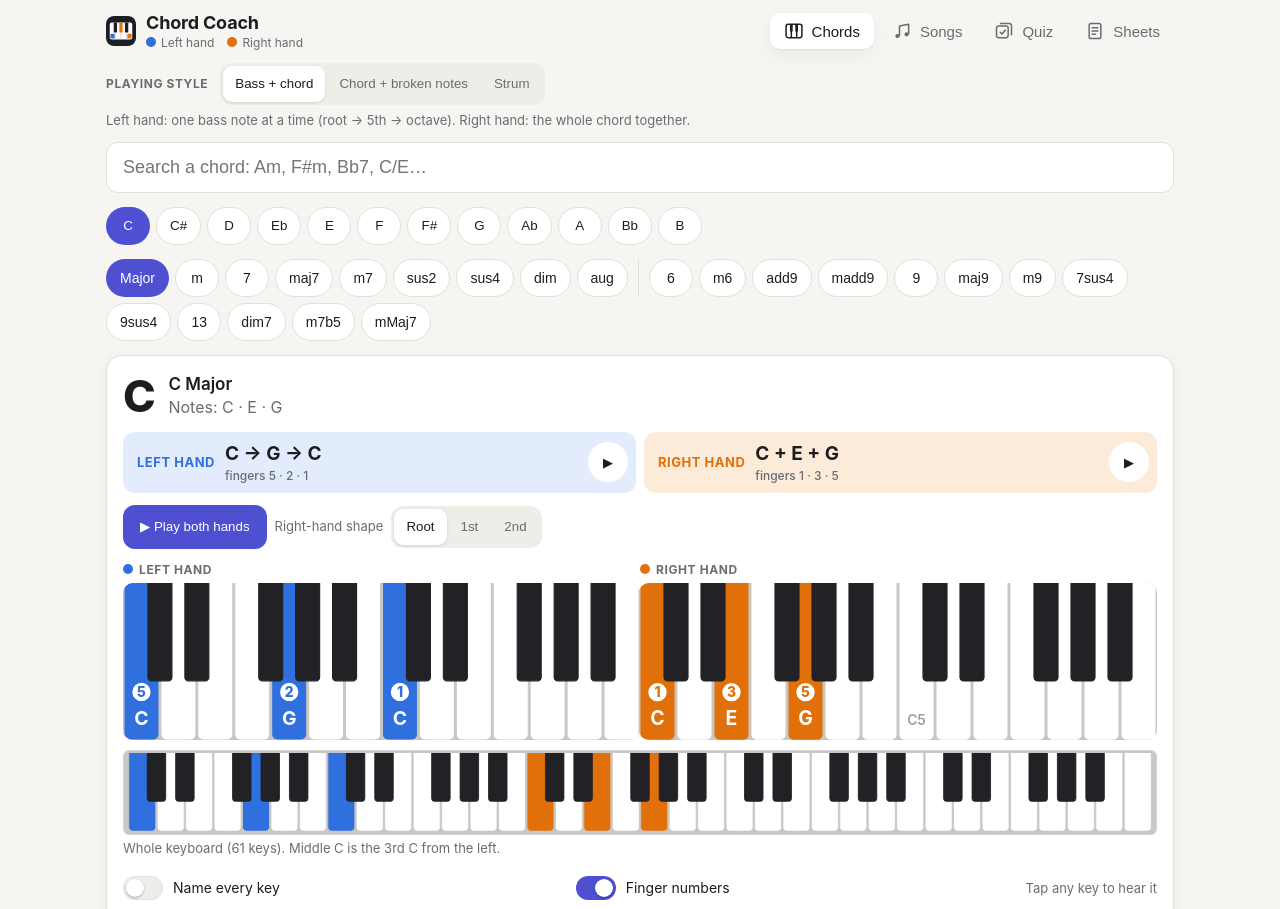
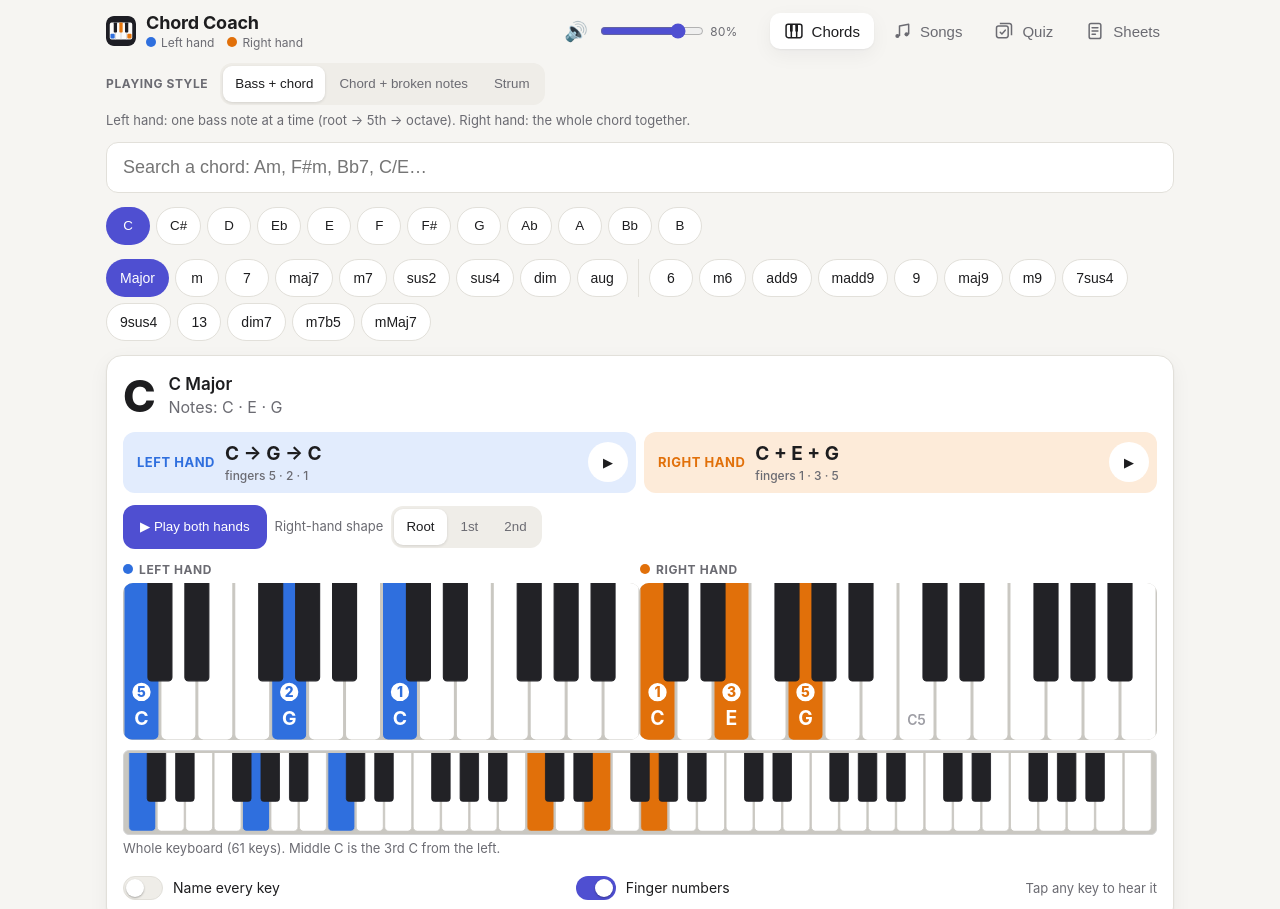
Before and after one commit to K1LLU444/chord-coach, a website with bundled scripts: page index.html in a window 1280 px wide. Shown: the top 909 px of the page. Built offline with nearby package versions, Linux system fonts and the light colour scheme.

Commit message:
Add a master volume slider with mute
A speaker button and a slider in the header set the master volume for every
sound (chords, metronome, sample). 80% is the level the app always had and
100% is a little louder; the level and mute are remembered. A short note plays
when you let go of the slider so you can hear the new level.

Co-Authored-By: Claude Sonnet 5.5 <noreply@anthropic.com>

```diff
--- a/js/app.js
+++ b/js/app.js
@@ -8,6 +8,7 @@ import { songsView, decodeSongs } from './views/songs.js';
 import { quizView } from './views/quiz.js';
 import { sheetsView } from './views/sheets.js';
 import { styleBar } from './style.js';
+import { volumeControl } from './volume.js';
 
 const ICONS = {
   chords: '<svg viewBox="0 0 24 24" aria-hidden="true"><rect x="2.5" y="4" width="19" height="16" rx="2.5" fill="none" stroke="currentColor" stroke-width="1.8"/><path d="M8.8 4v16M15.2 4v16" stroke="currentColor" stroke-width="1.8"/><rect x="7.2" y="4" width="3.2" height="9" rx="1" fill="currentColor"/><rect x="13.6" y="4" width="3.2" height="9" rx="1" fill="currentColor"/></svg>',
@@ -32,6 +33,7 @@ for (const [name, view] of Object.entries(views)) {
 }
 
 document.querySelector('.app-header').after(styleBar());
+document.querySelector('.app-header').insertBefore(volumeControl(), tabs); // volume sits next to the title, on every tab
 
 let current = null;
 
--- a/js/audio.js
+++ b/js/audio.js
@@ -4,6 +4,22 @@ import { barEvents, pulseSeconds } from './rhythm.js';
 
 let ctx = null;
 let out = null;
+
+// Master volume. The slider position (0 to 1) is squared, because loudness is felt on a curve rather than a straight
+// line: 0.8 gives the same level the app always had, and 1 is a little louder (the compressor keeps it from clipping).
+let volume = 0.8;
+let muted = false;
+export const volumeToGain = v => 1.25 * Math.min(1, Math.max(0, v)) ** 2;
+const targetGain = () => (muted ? 0 : volumeToGain(volume));
+export const volumeState = () => ({ volume, muted, gain: targetGain() });
+/** The gain the sound system is using right now (null until the first sound); for checking. */
+export const liveGain = () => (out ? out.gain.value : null);
+/** Set the master volume (0 to 1) and whether it is muted. Works before the sound system starts. */
+export function setVolume(v, isMuted = muted) {
+  volume = Math.min(1, Math.max(0, Number(v) || 0));
+  muted = Boolean(isMuted);
+  if (out && ctx) out.gain.setTargetAtTime(targetGain(), ctx.currentTime, 0.02); // a short glide, so there are no clicks
+}
 
 function ensure() {
   if (!ctx) {
@@ -16,7 +32,7 @@ function ensure() {
     comp.threshold.value = -16;
     comp.ratio.value = 4;
     out = ctx.createGain();
-    out.gain.value = 0.8;
+    out.gain.value = targetGain();
     out.connect(comp);
     comp.connect(ctx.destination);
   }
--- a/js/store.js
+++ b/js/store.js
@@ -23,6 +23,8 @@ export const settings = Object.assign({
   tab: 'chords',
   showAll: false,
   fingers: true,
+  volume: 80,
+  muted: false,
   style: 'bass',
   sampleRange: 'section',
   sampleLoop: false,
--- /dev/null
+++ b/js/volume.js
@@ -0,0 +1,38 @@
+// The volume control in the header: a speaker button (mute) and a slider.
+
+import { h } from './dom.js';
+import { settings, saveSettings } from './store.js';
+import { setVolume, playNote } from './audio.js';
+
+export const applySavedVolume = () => setVolume((Number(settings.volume) || 0) / 100, Boolean(settings.muted));
+
+const icon = (volume, muted) => (muted || volume === 0 ? '🔇' : volume < 40 ? '🔈' : volume < 75 ? '🔉' : '🔊');
+
+export function volumeControl() {
+  const label = h('span', { class: 'vol-label', 'aria-hidden': 'true' });
+  const button = h('button', {
+    type: 'button',
+    class: 'vol-btn',
+    onclick: () => { settings.muted = !settings.muted; sync(); },
+  });
+  const slider = h('input', {
+    type: 'range', min: 0, max: 100, step: 1, 'aria-label': 'Volume',
+    oninput: e => { settings.volume = +e.target.value; settings.muted = false; sync(); },
+    // When you let go of the slider, a short note plays so you can hear the new level.
+    onchange: () => playNote(60, 0, 0.6, 0.6),
+  });
+
+  function sync() {
+    const off = settings.muted || settings.volume === 0;
+    slider.value = settings.volume;
+    label.textContent = off ? 'Muted' : `${settings.volume}%`;
+    button.textContent = icon(settings.volume, settings.muted);
+    button.setAttribute('aria-label', off ? 'Unmute' : 'Mute');
+    button.setAttribute('aria-pressed', String(off));
+    applySavedVolume();
+    saveSettings();
+  }
+
+  sync();
+  return h('div', { class: 'volume' }, button, slider, label);
+}
--- a/styles.css
+++ b/styles.css
@@ -677,3 +677,12 @@ body[data-tab="sheets"] .style-bar { display: none; }
 @media (min-width: 900px) {
   .player-columns { grid-template-columns: minmax(0, 1fr) minmax(0, 1fr); gap: 16px; align-items: start; }
 }
+
+/* Volume control in the header */
+.volume { display: flex; align-items: center; gap: 4px; margin-left: auto; }
+.volume input[type=range] { width: 104px; accent-color: var(--accent); }
+.vol-btn { appearance: none; border: 0; background: none; font-size: 19px; line-height: 1; padding: 6px; cursor: pointer; }
+.vol-label { min-width: 2.8em; font-size: 12px; color: var(--muted); font-variant-numeric: tabular-nums; }
+body[data-tab="sheets"] .volume { display: none; }
+@media (max-width: 420px) { .vol-label { display: none; } .volume input[type=range] { width: 84px; } }
+@media (min-width: 900px) { .volume { margin-right: 14px; } }
--- a/sw.js
+++ b/sw.js
@@ -3,7 +3,7 @@
 // arrives as a whole (the browser notices when this file changes) and the page offers to reload.
 // VERSION and ASSETS are generated by scripts/stamp-sw.mjs (runs on `npm start` and on every deploy):
 // VERSION is a fingerprint of the app files, so any change makes phones fetch the new version.
-const VERSION = 'chord-coach-f3e9e319f7';
+const VERSION = 'chord-coach-d966e559d9';
 const ASSETS = [
   './',
   'icons/icon-180.png',
@@ -28,6 +28,7 @@ const ASSETS = [
   'js/views/quiz.js',
   'js/views/sheets.js',
   'js/views/songs.js',
+  'js/volume.js',
   'manifest.webmanifest',
   'reset.html',
   'styles.css',
```
Also changed, not shown: tests/audio.test.js (added, +29 -0 lines), README.md.
